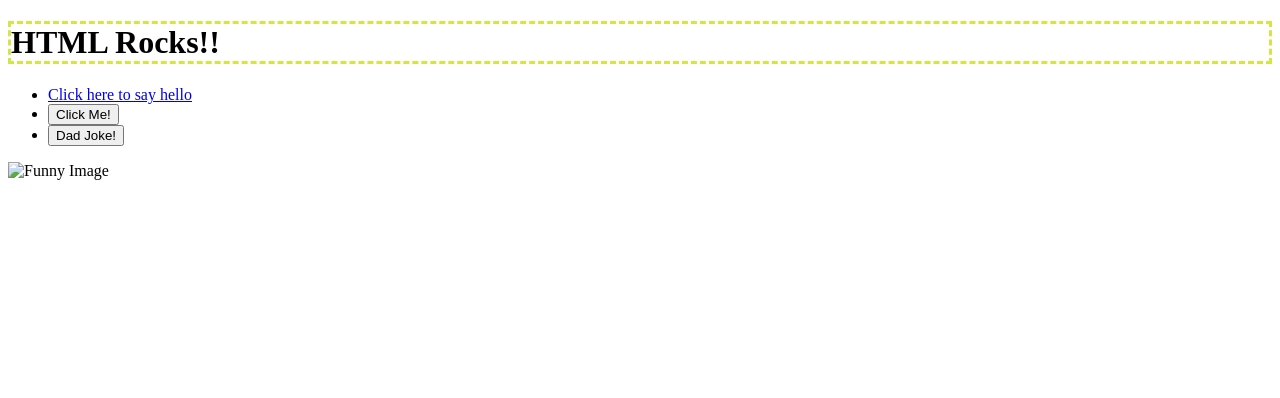
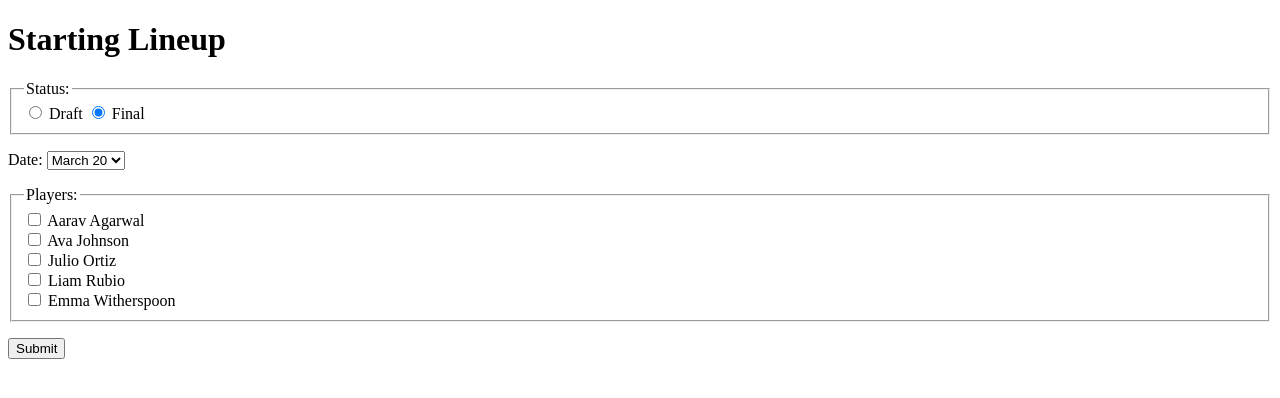
Before and after one commit to lthrall/10.03-Lab, a website: page index.html in a window 1280 px wide. Drawn offline with Linux system fonts and the light colour scheme; files that its build step writes are made by us from their sources; files whose address does not match are found by name.

Commit message:
Finished the lab

```diff
--- a/index.html
+++ b/index.html
@@ -3,23 +3,56 @@
 
 <head>
   <meta charset="utf-8">
-  <title>CS208 - Starter Code (UPDATE ME)!</title>
+  <title>10.03 Lab</title>
   <meta name="description" content="">
   <meta name="viewport" content="width=device-width, initial-scale=1">
   <link rel="stylesheet" href="style.css">
 </head>
 
 <body>
-  <h1>HTML Rocks!!</h1>
-  <ul>
-  <li><a href="/hello">Click here to say hello</a></li>
-  <li><button id="hello-link">Click Me!</button></li>
-  <li><button id="joke-button">Dad Joke!</button></li>
+  <h1>Starting Lineup</h1>
+  <form id="lineup">
+    <p>
+      <fieldset>
+        <legend>Status:</legend>
+        <input type="radio" id="Draft" name="Status" value="Draft"/>
+        <label for="Draft">Draft</label>
+        <input type="radio" id="Final" name="Status" value="Final" checked/>
+        <label for="Final">Final</label>
+      </fieldset>
+    </p>
+    <p>
+      <label for="Date">Date:</label>
+      <select id="Date" name="gameDate">
+        <option value="March 20">March 20</option>
+        <option value="March 24">March 24</option>
+        <option value="April 2">April 2</option>
+        <option value="April 6">April 6</option>
+        <option value="April 13">April 13</option>
+      </select>
+    </p>
+    <p>
+      <fieldset>
+        <legend>Players:</legend>
+        <input type="checkbox" id="Aar" name="Player" value="Aarav Agarwal"/>
+        <label for="Aar">Aarav Agarwal</label><br>
+        <input type="checkbox" id="Ava" name="Player" value="Ava Johnson"/>
+        <label for="Ava">Ava Johnson</label><br>
+        <input type="checkbox" id="Jul" name="Player" value="Julio Ortiz"/>
+        <label for="Jul">Julio Ortiz</label><br>
+        <input type="checkbox" id="Lia" name="Player" value="Liam Rubio"/>
+        <label for="Lia">Liam Rubio</label><br>
+        <input type="checkbox" id="Emm" name="Player" value="Emma Witherspoon"/>
+        <label for="Emm">Emma Witherspoon</label>
+      </fieldset>
+    </p>
+    <p>
+      <input type="submit" value="Submit"/>
+    </p>
+  </form>
+  <div id="resultBox">
+  </div>
   <script src="script.js"></script>
-  </ul>
-  <img src="funny.png" alt="Funny Image" width="300" height="200">
-
-  <h2 id="joke-display"></h2>
 </body>
 
 </html>
```
Also changed, not shown: dist/script.js, dist/style.css, 1 other file.
